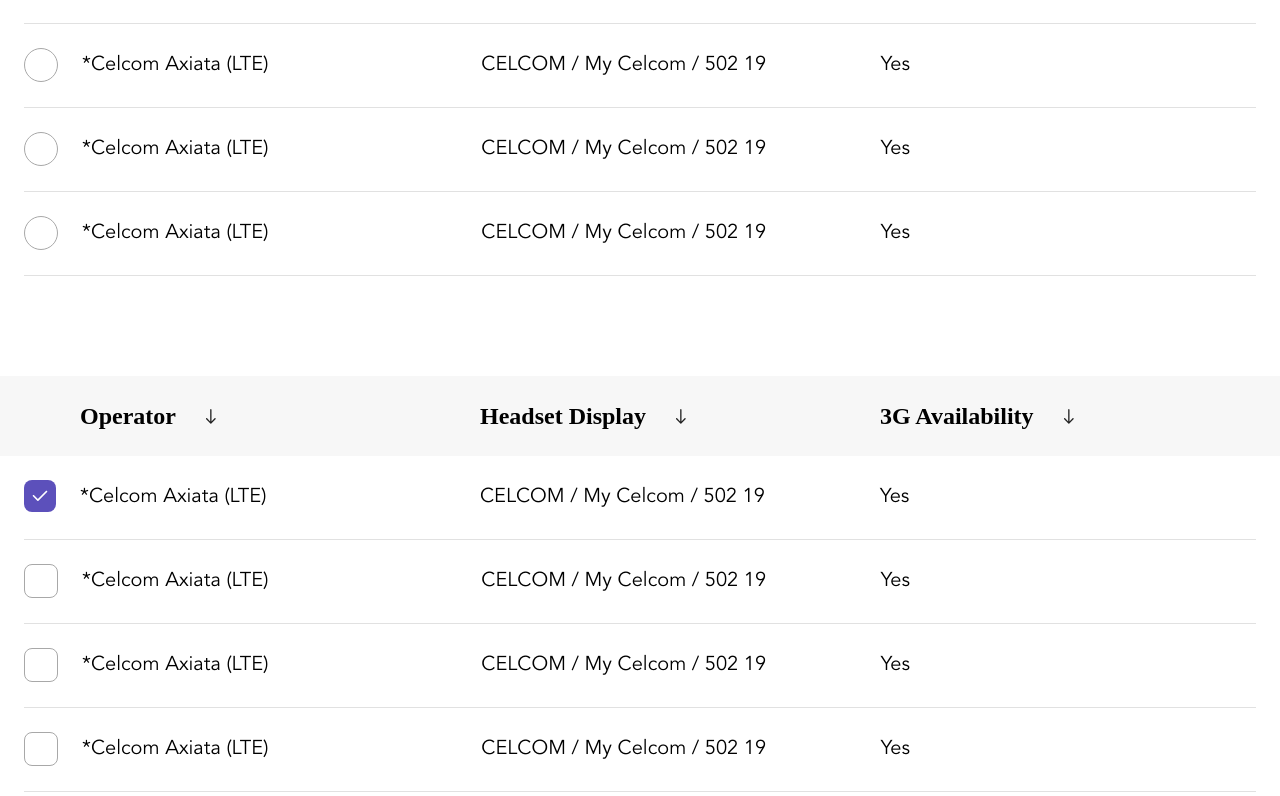
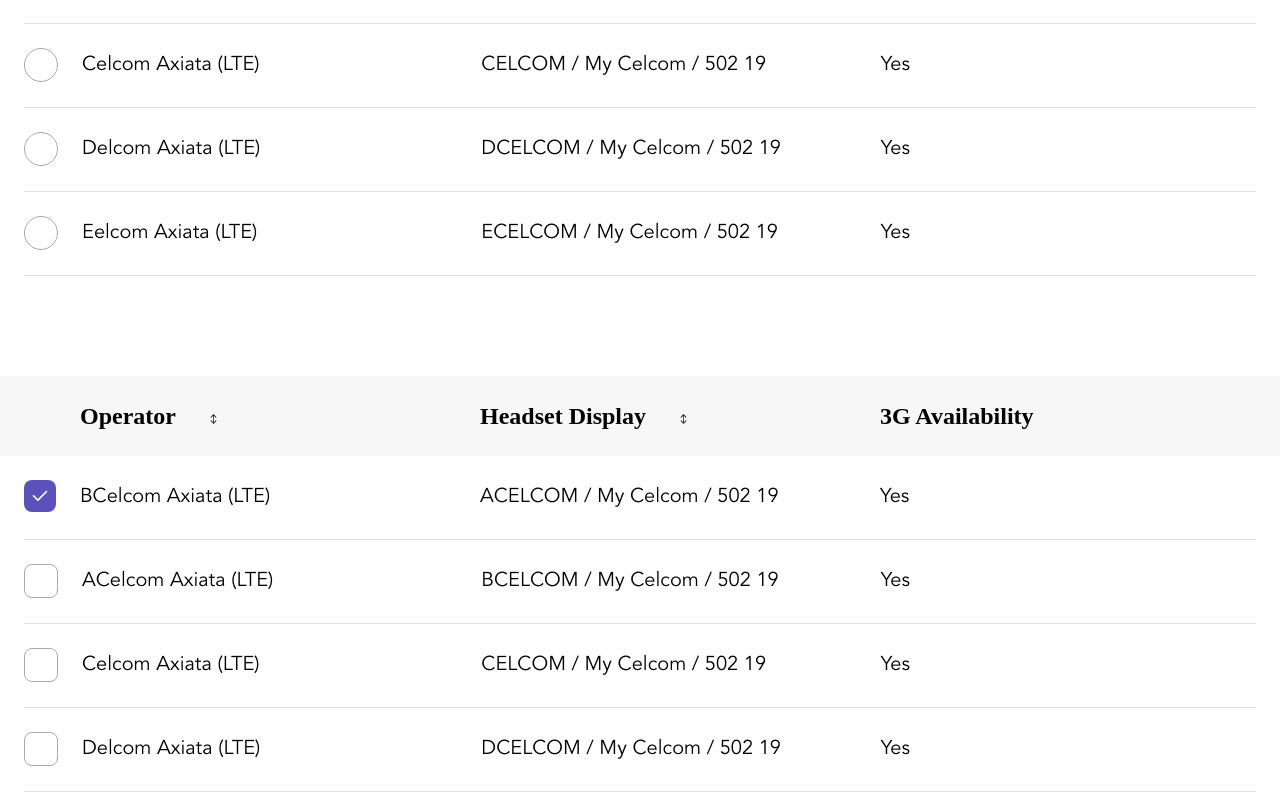
Before and after one commit to rajmohang111/ui_table, a React (Create React App) app: page / in a window 1280 px wide. Shown: the part 324-1120 px from the top of the page. Built offline with nearby package versions, Linux system fonts and the light colour scheme; a web font is replaced by a local one.

Commit message:
sorting done

```diff
--- a/src/App.js
+++ b/src/App.js
@@ -4,46 +4,84 @@
 function App() {
   const config = { selection: "radio" };
   const config2 = { selection: "checkbox" };
+  const config3 = { selection: null };
 
   const data = [
     {
-      operator: "*Celcom Axiata (LTE)",
-      headsetDisplay: "CELCOM / My Celcom / 502 19",
+      operator: "BCelcom Axiata (LTE)",
+      headsetDisplay: "ACELCOM / My Celcom / 502 19",
       availability3G: "Yes",
-      isSelected: true
+      isSelected: true,
     },
     {
-      operator: "*Celcom Axiata (LTE)",
+      operator: "ACelcom Axiata (LTE)",
+      headsetDisplay: "BCELCOM / My Celcom / 502 19",
+      availability3G: "Yes",
+    },
+    {
+      operator: "Celcom Axiata (LTE)",
       headsetDisplay: "CELCOM / My Celcom / 502 19",
       availability3G: "Yes",
     },
     {
-      operator: "*Celcom Axiata (LTE)",
-      headsetDisplay: "CELCOM / My Celcom / 502 19",
+      operator: "Delcom Axiata (LTE)",
+      headsetDisplay: "DCELCOM / My Celcom / 502 19",
       availability3G: "Yes",
     },
     {
-      operator: "*Celcom Axiata (LTE)",
-      headsetDisplay: "CELCOM / My Celcom / 502 19",
-      availability3G: "Yes",
-    },
-    {
-      operator: "*Celcom Axiata (LTE)",
-      headsetDisplay: "CELCOM / My Celcom / 502 19",
+      operator: "Eelcom Axiata (LTE)",
+      headsetDisplay: "ECELCOM / My Celcom / 502 19",
       availability3G: "Yes",
     },
   ];
 
   const columns = ["operator", "headsetDisplay", "availability3G"];
 
-  const labels = ["Operator", "Headset Display", "3G Availability"];
+  const labels = [
+    { label: "Operator", sort: true, sortState: "normal", field: "operator" },
+    {
+      label: "Headset Display",
+      sort: true,
+      sortState: "normal",
+      field: "headsetDisplay",
+    },
+    { label: "3G Availability", sort: false, field: "availability3G" },
+  ];
+
+  const rowSelect = (selectedRow) => {
+    console.log("selectedRow", selectedRow);
+  };
+
+  const sortedData = (sortedData) => {
+    console.log("sortedData", sortedData);
+  };
 
   return (
     <div className="App">
       <div style={{ height: 100 }}></div>
-      <UITable data={data} columns={columns} labels={labels} config={config} />
+      <UITable
+        data={data}
+        labels={labels}
+        config={config}
+        rowSelect={(selection) => rowSelect(selection)}
+        sortedData={(selection) => sortedData(selection)}
+      />
       <div style={{ height: 100 }}></div>
-      <UITable data={data} columns={columns} labels={labels} config={config2} />
+      <UITable
+        data={data}
+        labels={labels}
+        config={config2}
+        rowSelect={(selection) => rowSelect(selection)}
+        sortedData={(selection) => sortedData(selection)}
+      />
+      <div style={{ height: 100 }}></div>
+      <UITable
+        data={data}
+        labels={labels}
+        config={config3}
+        rowSelect={(selection) => rowSelect(selection)}
+        sortedData={(selection) => sortedData(selection)}
+      />
     </div>
   );
 }
--- a/src/UIComponents/table/Checkbox/Checkbox.js
+++ b/src/UIComponents/table/Checkbox/Checkbox.js
@@ -1,7 +1,22 @@
+import { memo } from "react";
 import tick from "../../../images/tick.svg"; // Tell webpack this JS file uses this image
 import "./Checkbox.css";
 
 function Checkbox(props) {
+  const onSelect = (e, index) => {
+    let tmp = props.tblData.map((row, i) => {
+      if (i === index) {
+        if (row.isSelected) {
+          return { ...row, isSelected: false };
+        } else {
+          return { ...row, isSelected: true };
+        }
+      }
+      return { ...row };
+    });
+    props.updateSelection(tmp);
+  };
+
   return (
     <div className="iconCell">
       <div
@@ -10,6 +25,7 @@
             ? "selected-outer-checkbox"
             : "unselected-outer-checkbox"
         }
+        onClick={(e) => onSelect(e, props.index)}
       >
         <div className="inner-circle">
           {props.data.isSelected ? (
@@ -23,4 +39,4 @@
   );
 }
 
-export default Checkbox;
+export default memo(Checkbox);
--- a/src/UIComponents/table/Header/Header.css
+++ b/src/UIComponents/table/Header/Header.css
@@ -12,3 +12,9 @@
   padding-right: 48px;
   text-align: left;
 }
+
+.arrow {
+  width: 14.67px;
+  height: 9.82px;
+  margin-left: 30px;
+}
--- a/src/UIComponents/table/Header/Header.js
+++ b/src/UIComponents/table/Header/Header.js
@@ -1,18 +1,82 @@
+import { useState, memo } from "react";
+import descending from "../../../images/arrow.svg";
+import sortingNetural from "../../../images/sortingNetural.svg";
+import SortingUp from "../../../images/SortingUp.svg";
 import "./Header.css";
-import descending from "../../../images/arrow.svg"; // Tell webpack this JS file uses this image
 
 function Header(props) {
+  const [labels, setLabels] = useState(props.labels);
+  let sortedData = [...props.tblData];
+
+  const sortData = (config, index) => {
+    let tmpLabels = labels.map((row, i) => {
+      return { ...row, sortState: "normal" };
+    });
+
+    if (config.sortState === "normal") {
+      sortedData.sort((a, b) =>
+        a[config.field] > b[config.field]
+          ? 1
+          : b[config.field] > a[config.field]
+          ? -1
+          : 0
+      );
+      tmpLabels[index].sortState = "asc";
+    } else if (config.sortState === "asc") {
+      sortedData.sort((a, b) =>
+        a[config.field] < b[config.field]
+          ? 1
+          : b[config.field] < a[config.field]
+          ? -1
+          : 0
+      );
+      tmpLabels[index].sortState = "des";
+    } else if (config.sortState === "des") {
+      sortedData = [...props.initialData];
+      tmpLabels[index].sortState = "normal";
+    }
+    props.sortData(sortedData);
+    setLabels(tmpLabels);
+  };
+
   return (
     <header>
-      <div className="noHeader"></div>
-      {props.labels.map((col, index) => (
-        <div className={(props.labels.length - 1) === index ? "last-col" : "col"}>
-          {col}
-          <img className="arrow" src={descending} alt="descending" />
-        </div>
-      ))}
+      {props.config.selection && <div className="noHeader"></div>}
+      {labels &&
+        labels.map((col, index) => (
+          <div
+            key={index}
+            className={props.labels.length - 1 === index ? "last-col" : "col"}
+          >
+            {col.label}
+            {col.sort && col.sortState === "normal" && (
+              <img
+                className="arrow"
+                src={sortingNetural}
+                alt="sortingNetural"
+                onClick={() => sortData(col, index)}
+              />
+            )}
+            {col.sort && col.sortState === "des" && (
+              <img
+                className="arrow"
+                src={descending}
+                alt="descending"
+                onClick={() => sortData(col, index)}
+              />
+            )}
+            {col.sort && col.sortState === "asc" && (
+              <img
+                className="arrow"
+                src={SortingUp}
+                alt="SortingUp"
+                onClick={() => sortData(col, index)}
+              />
+            )}
+          </div>
+        ))}
     </header>
   );
 }
 
-export default Header;
+export default memo(Header);
--- a/src/UIComponents/table/RadioButton/RadioButton.js
+++ b/src/UIComponents/table/RadioButton/RadioButton.js
@@ -1,15 +1,14 @@
+import { memo } from "react";
 import "./RadioButton.css";
 
 function RadioButton(props) {
-  const radioSelect = (e, index) => {
-    console.log(e, index);
-    let res = props.tblData.map((a) => {
-      return { ...a, isSelected: false };
+  const onSelect = (e, index) => {
+    let tmp = props.tblData.map((row) => {
+      return { ...row, isSelected: false };
     });
 
-    res[index].isSelected = true;
-    props.setData(res)
-    console.log(res);
+    tmp[index].isSelected = true;
+    props.updateSelection(tmp);
   };
 
   return (
@@ -18,7 +17,7 @@
         className={
           props.data.isSelected ? "selected-outer-circle" : "outer-circle"
         }
-        onClick={(e) => radioSelect(e, props.index)}
+        onClick={(e) => onSelect(e, props.index)}
       >
         {props.data.isSelected && (
           <div className="selected-inner-circle">
@@ -30,4 +29,4 @@
   );
 }
 
-export default RadioButton;
+export default memo(RadioButton);
--- a/src/UIComponents/table/UITable.js
+++ b/src/UIComponents/table/UITable.js
@@ -1,82 +1,65 @@
-import "./UItable.css";
+import { useState, memo } from "react";
 import Header from "./Header/Header";
 import RadioButton from "./RadioButton/RadioButton";
 import Checkbox from "./Checkbox/Checkbox";
-import { useState } from "react";
+import "./UItable.css";
 
 function UITable(props) {
   const [tblData, setTblData] = useState(props.data);
-  console.log(tblData);
+
+  const updateSelection = (data) => {
+    setTblData(data);
+    props.rowSelect(data);
+  };
+
+  const sortData = (data) => {
+    let tmpTblData = [...data];
+    setTblData(tmpTblData);
+    props.sortedData(tmpTblData);
+  };
+
   return (
     <section>
-      <Header labels={props.labels} />
+      <Header
+        labels={props.labels}
+        config={props.config}
+        sortData={sortData}
+        tblData={tblData}
+        initialData={props.data}
+      />
       {tblData &&
         tblData.map((data, index) => (
-          <div className="row">
+          <div className="row" key={index}>
             {props.config.selection === "radio" && (
               <RadioButton
                 data={data}
                 index={index}
-                setData={setTblData}
+                updateSelection={updateSelection}
                 tblData={tblData}
               />
             )}
             {props.config.selection === "checkbox" && (
-              <Checkbox data={data} setData={setTblData} />
+              <Checkbox
+                data={data}
+                index={index}
+                updateSelection={updateSelection}
+                tblData={tblData}
+              />
             )}
-            {props.columns.map((col) => (
-              <div className="cell">{data[col]}</div>
+            {props.labels.map((col, index) => (
+              <div
+                className={
+                  index === 0 && props.config.selection === null
+                    ? "firstCell"
+                    : "cell"
+                }
+                key={index}
+              >
+                {data[col.field]}
+              </div>
             ))}
           </div>
         ))}
-      {/* <div className="row">
-        <div className="iconCell">
-          <div className="selected-outer-circle">
-            <div className="selected-inner-circle">
-              <span className="inside-content"></span>
-            </div>
-          </div>
-        </div>
-        <div className="cell">*Celcom Axiata (LTE)</div>
-        <div className="cell">CELCOM / My Celcom / 502 19</div>
-        <div className="cell">Yes</div>
-      </div>
-      <div className="row">
-        <div className="iconCell">
-          <div className="outer-circle">
-            <div className="inner-circle">
-              <span className="inside-content"></span>
-            </div>
-          </div>
-        </div>
-        <div className="cell">*Celcom Axiata (LTE)</div>
-        <div className="cell">CELCOM / My Celcom / 502 19</div>
-        <div className="cell">Yes</div>
-      </div>
-      <div className="row">
-        <div className="iconCell">
-          <div className="selected-outer-checkbox">
-            <div className="inner-circle">
-              <img className="tick" src={tick} alt="tick" />
-            </div>
-          </div>
-        </div>
-        <div className="cell">*Celcom Axiata (LTE)</div>
-        <div className="cell">CELCOM / My Celcom / 502 19</div>
-        <div className="cell">Yes</div>
-      </div>
-      <div className="row">
-        <div className="iconCell">
-          <div className="selected-outer-circle">
-            <div className="selected-inner-circle">
-              <span className="inside-content"></span>
-            </div>
-          </div>
-        </div>
-        <div className="cell">*Celcom Axiata (LTE)</div>
-        <div className="cell">CELCOM / My Celcom / 502 19</div>
-        <div className="cell">Yes</div>
-      </div> */}
     </section>
   );
 }
--- a/src/UIComponents/table/UItable.css
+++ b/src/UIComponents/table/UItable.css
@@ -1,7 +1,3 @@
-.arrow {
-  margin-left: 30px;
-}
-
 header {
   display: flex; /* aligns all child elements (flex items) in a row */
   flex: 1;
@@ -42,6 +38,21 @@
   padding: 24px;
 }
 
+.firstCell {
+  flex: 1; /* distributes space on the line equally among items */
+  font-family: "AvenirLTStd-Book";
+  font-style: normal;
+  font-weight: 350;
+  font-size: 20px;
+  line-height: 35px;
+  letter-spacing: 0.001em;
+  color: #000000;
+  border-bottom: 1px solid #e1e1e1;
+  text-align: left;
+  padding: 24px;
+  padding-left: 0px;
+}
+
 .noHeader {
   background: #f7f7f7;
   padding: 24px;
```
Lines whose indentation alone changed are shown as unchanged.
